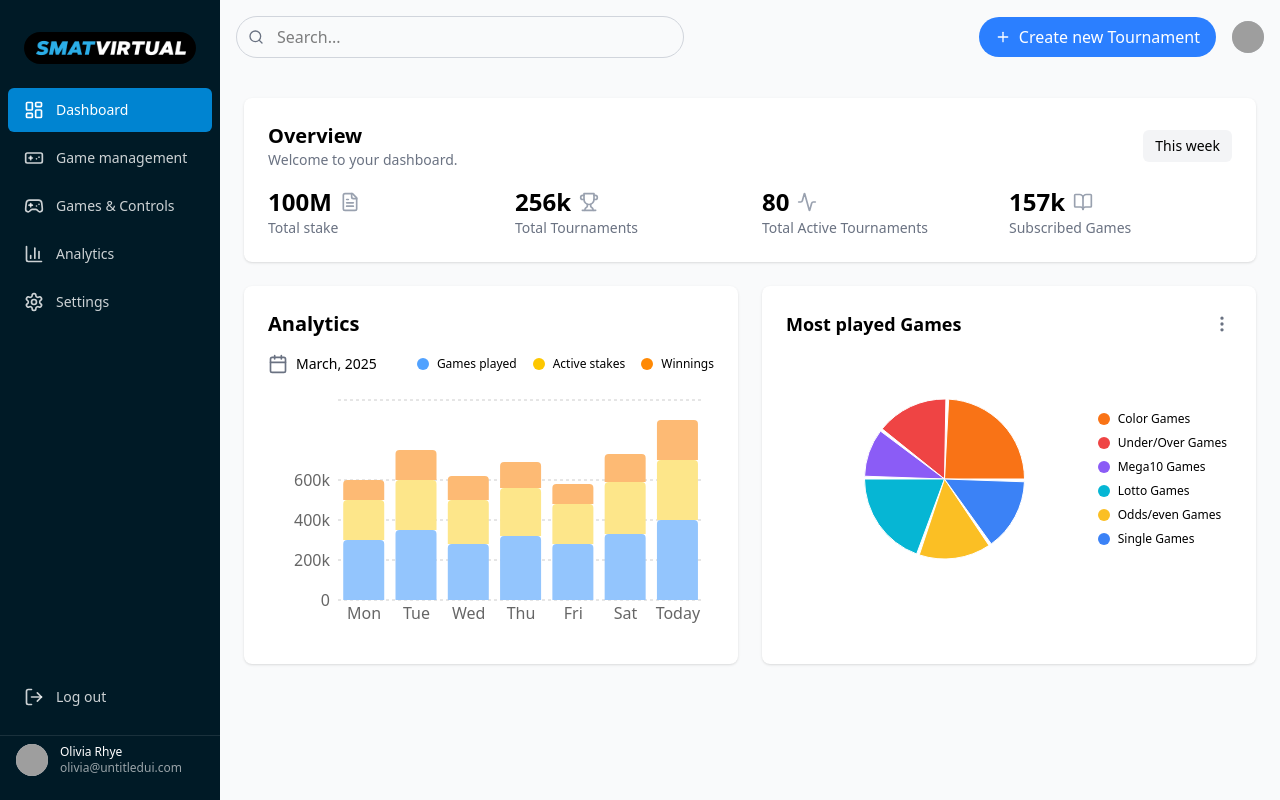
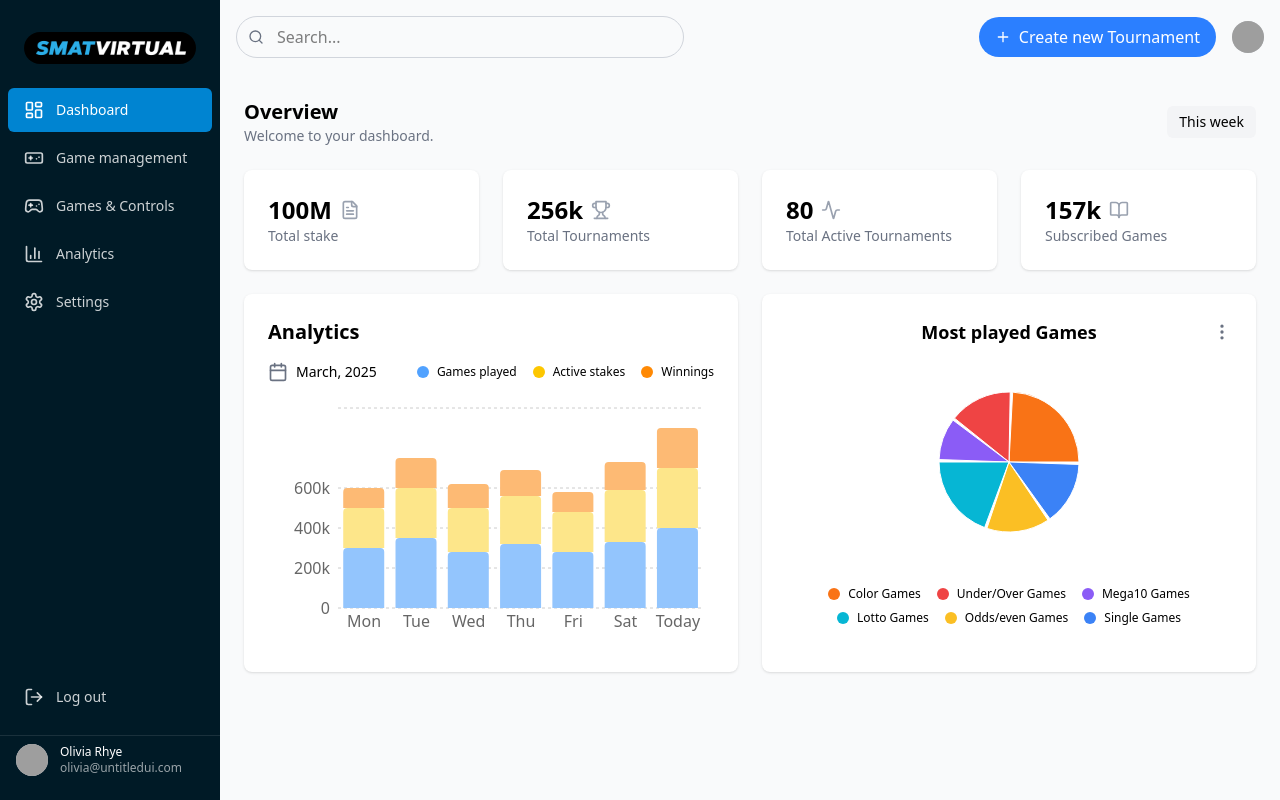
Before and after one commit to Profanor/Dice-Admin, a React (Vite) app: page /dashboard in a window 1280 px wide. Built offline with nearby package versions, Linux system fonts and the light colour scheme; grey boxes are pictures that could not be loaded.

Commit message:
feat: cleaning up the dashboard page

```diff
--- a/src/components/dashboard.tsx
+++ b/src/components/dashboard.tsx
@@ -3,6 +3,7 @@ import Header from "@/components/dash-header";
 import StatCard from "@/components/stat-card";
 import AnalyticsBarChart from "@/components/bar-chart";
 import GamesPieChart from "@/components/pie-chart";
+import WeekSelector from "@/components/week-selector";
 import { FileText, Trophy, Activity, BookOpen } from "lucide-react";
 
 export default function Dashboard() {
@@ -14,39 +15,42 @@ export default function Dashboard() {
         <Header />
 
         <div className="flex-1 overflow-y-auto p-6">
-          <div className="bg-white rounded-lg shadow-sm p-6 mb-6">
-            <div className="flex items-center justify-between mb-4">
+          <div className="flex items-center justify-between mb-6">
             <div>
               <h2 className="text-xl font-bold">Overview</h2>
               <p className="text-sm text-gray-500">
                 Welcome to your dashboard.
               </p>
             </div>
-
-              <button className="flex items-center gap-2 bg-gray-100 hover:bg-gray-200 px-3 py-1.5 rounded-md text-sm transition-colors">
-                <span>This week</span>
-              </button>
+            <WeekSelector />
           </div>
 
-            <div className="grid grid-cols-1 md:grid-cols-2 lg:grid-cols-4 gap-6">
+          <div className="flex flex-wrap gap-6 mb-6">
+            <div className="bg-white rounded-lg shadow-sm p-6 flex-1 min-w-[200px]">
               <StatCard
                 value="100M"
                 label="Total stake"
                 icon={<FileText className="h-5 w-5 text-gray-400" />}
               />
+            </div>
 
+            <div className="bg-white rounded-lg shadow-sm p-6 flex-1 min-w-[200px]">
               <StatCard
                 value="256k"
                 label="Total Tournaments"
                 icon={<Trophy className="h-5 w-5 text-gray-400" />}
               />
+            </div>
 
+            <div className="bg-white rounded-lg shadow-sm p-6 flex-1 min-w-[200px]">
               <StatCard
                 value="80"
                 label="Total Active Tournaments"
                 icon={<Activity className="h-5 w-5 text-gray-400" />}
               />
+            </div>
 
+            <div className="bg-white rounded-lg shadow-sm p-6 flex-1 min-w-[200px]">
               <StatCard
                 value="157k"
                 label="Subscribed Games"
--- a/src/components/pie-chart.tsx
+++ b/src/components/pie-chart.tsx
@@ -1,11 +1,4 @@
-import {
-  PieChart,
-  Pie,
-  Cell,
-  ResponsiveContainer,
-  Legend,
-  Tooltip,
-} from "recharts";
+import { PieChart, Pie, Cell, ResponsiveContainer, Tooltip } from "recharts";
 import { MoreVertical } from "lucide-react";
 
 const data = [
@@ -21,7 +14,7 @@ const renderCustomizedLegend = (props: any) => {
   const { payload } = props;
 
   return (
-    <div className="flex flex-col gap-2 text-xs">
+    <div className="flex flex-wrap justify-center gap-x-4 gap-y-2 mt-4 text-xs">
       {payload.map((entry: any, index: number) => (
         <div key={`item-${index}`} className="flex items-center gap-2">
           <div
@@ -37,18 +30,18 @@ const renderCustomizedLegend = (props: any) => {
 
 export default function GamesPieChart() {
   return (
-    <div className="w-full">
-      <div className="flex items-center justify-between mb-4">
-        <h3 className="text-lg font-semibold">Most played Games</h3>
+    <div className="w-full flex flex-col">
+      <div className="relative mb-4">
+        <h3 className="text-lg font-semibold text-center">Most played Games</h3>
         <button
-          className="text-gray-500 hover:text-gray-700"
+          className="absolute right-0 top-1 text-gray-500 hover:text-gray-700"
           title="More options"
         >
           <MoreVertical className="h-5 w-5" />
         </button>
       </div>
 
-      <div className="h-[250px] w-full">
+      <div className="h-[200px] w-full">
         <ResponsiveContainer width="100%" height="100%">
           <PieChart>
             <Pie
@@ -56,7 +49,7 @@ export default function GamesPieChart() {
               cx="50%"
               cy="50%"
               innerRadius={0}
-              outerRadius={80}
+              outerRadius={70}
               paddingAngle={2}
               dataKey="value"
             >
@@ -65,14 +58,17 @@ export default function GamesPieChart() {
               ))}
             </Pie>
             <Tooltip />
-            <Legend
-              content={renderCustomizedLegend}
-              layout="vertical"
-              verticalAlign="middle"
-              align="right"
-            />
           </PieChart>
         </ResponsiveContainer>
+      </div>
+
+      <div className="mt-2">
+        {renderCustomizedLegend({
+          payload: data.map((item) => ({
+            value: item.name,
+            color: item.color,
+          })),
+        })}
       </div>
     </div>
   );
--- /dev/null
+++ b/src/components/week-selector.tsx
@@ -0,0 +1,7 @@
+export default function WeekSelector() {
+  return (
+    <button className="flex items-center gap-2 bg-gray-100 hover:bg-gray-200 px-3 py-1.5 rounded-md text-sm transition-colors">
+      <span>This week</span>
+    </button>
+  );
+}
```
Lines whose indentation alone changed are shown as unchanged.
